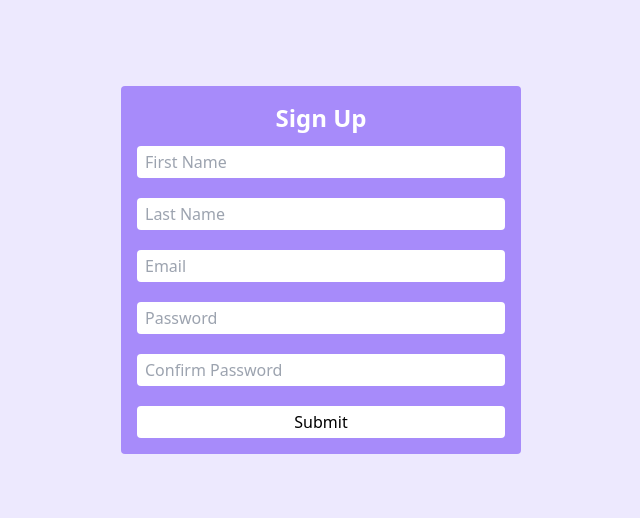
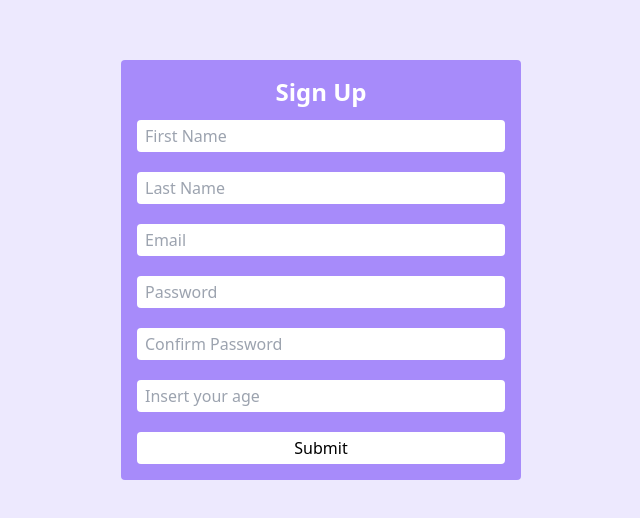
Before and after one commit to biokah/form-validation, a React (Create React App) app: page / in a window 1280 px wide. Shown: the part 130-648 px from the top of the page, without its empty margins (319-959 px from the left). Built offline with nearby package versions, Linux system fonts and the light colour scheme.

Commit message:
age input added, name tag, id tag added

```diff
--- a/src/components/Form.js
+++ b/src/components/Form.js
@@ -14,7 +14,8 @@ const Form = () => {
       lastName: "",
       email: "",
       password: "",
-      confirmPassword: ""
+      confirmPassword: "",
+      age: ""
 
     },
     validationSchema: schema,
@@ -39,6 +40,8 @@ const Form = () => {
         onSubmit={formik.handleSubmit}>
         <article className="relative">
           <input
+            name="firstName"
+            id="firstName"
             placeholder="First Name"
             className="rounded px-2 py-1 w-full mb-5"
             value={formik.values.firstName}
@@ -48,6 +51,8 @@ const Form = () => {
         </article>
         <article className="relative">
             <input
+              name="lastName"
+              id="lastName"
               className="rounded px-2 py-1 w-full mb-5"
               placeholder="Last Name"
               value={formik.values.lastName}
@@ -57,6 +62,8 @@ const Form = () => {
           </article>
           <article className="relative">
           <input
+            name="email"
+            id="email"
             className="rounded px-2 py-1 w-full mb-5"
             placeholder="Email"
             value={formik.values.email}
@@ -66,6 +73,8 @@ const Form = () => {
           </article>
           <article className="relative">
           <input
+            name="password"
+            id="password"
             className="rounded px-2 py-1 w-full mb-5"
             placeholder="Password"
             value={formik.values.confirm}
@@ -75,13 +84,24 @@ const Form = () => {
           </article>
           <article className="relative">
           <input
+            name="confirmPassword"
+            id="confirmPassword"
             className="rounded px-2 py-1 w-full mb-5"
             placeholder="Confirm Password"
             value={formik.values.confirm}
             onChange={(e) => setInputValue("confirmPassword", e.target.value)}
           />
           <span className="text-white text-left text-xs absolute left-0 bottom-0">{formik.errors.confirmPassword}</span>
+          <input
+          name="age"
+          id="age"
+          className="rounded px-2 py-1 w-full mb-5"
+          placeholder="Insert your age"
+          value={formik.values.age}
+          onChange={(e) => setInputValue("age", e.target.value)}/>
+          <span className="text-white text-left text-xs absolute left-0 bottom-0">{formik.errors.age}</span>
           </article>
+
 
 
         <button className={`w-full rounded py-1 ${!formik.isValid ? 'bg-gray-200' : 'bg-white'}`}
--- a/src/schemas/loginSchema.js
+++ b/src/schemas/loginSchema.js
@@ -16,7 +16,8 @@ const schema = yup.object().shape({
     confirmPassword: yup
     .string()
     .required()
-    .oneOf([yup.ref("password"), null], "Passwords must match")
+    .oneOf([yup.ref("password"), null], "Passwords must match"),
+    age: yup.number().required().positive().integer(),
   });
 
 
```
